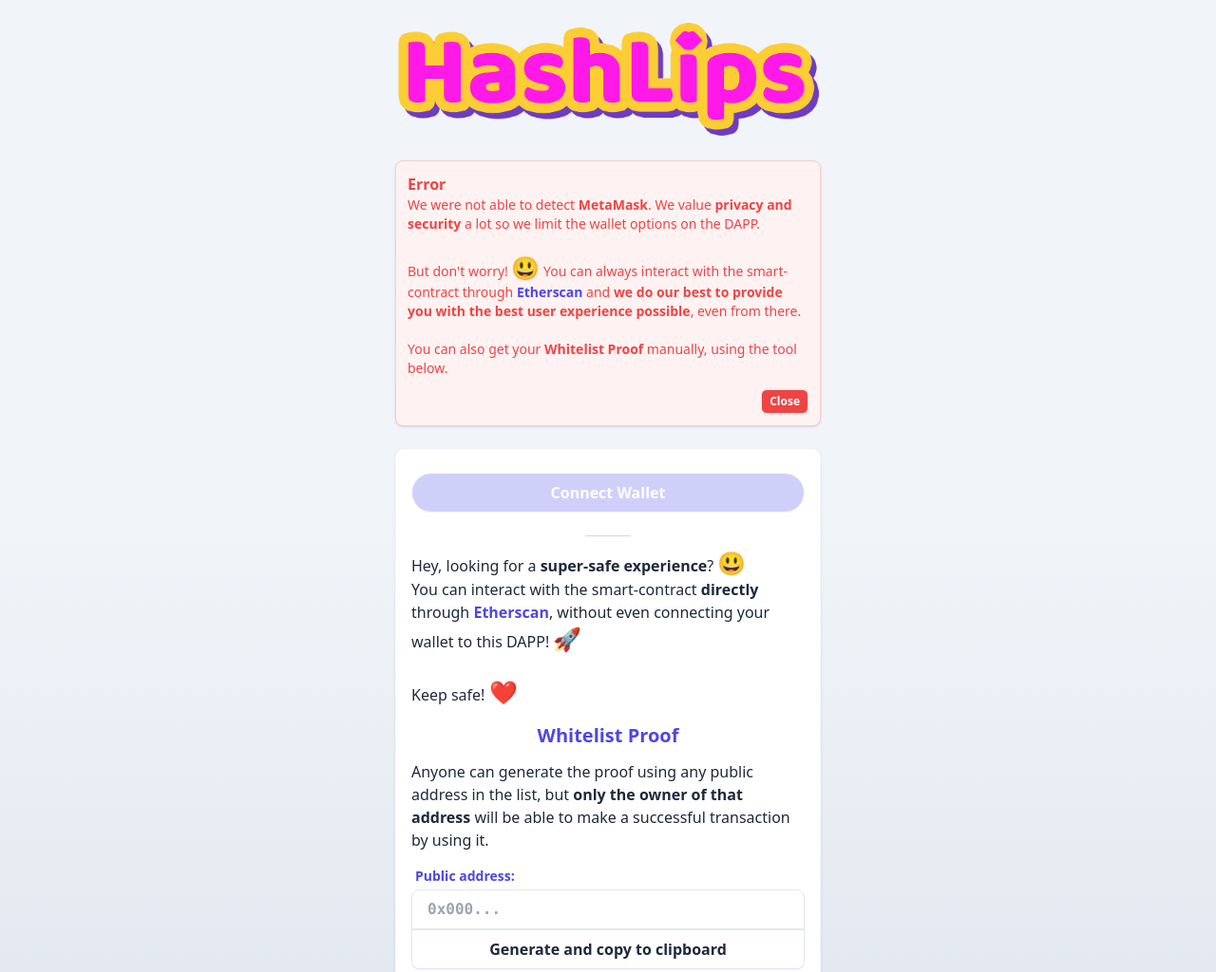
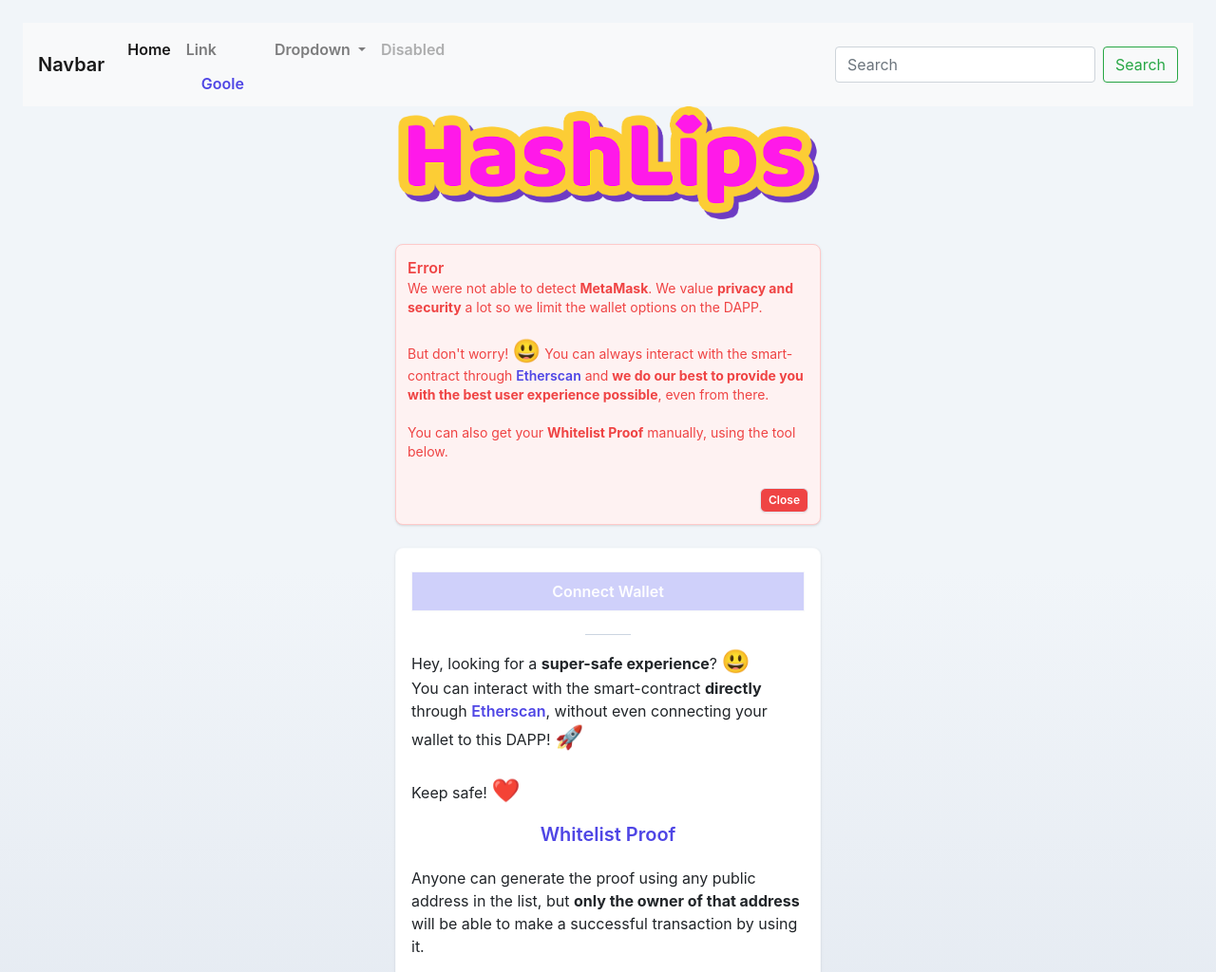
Before and after one commit to Zap-meta/royalty, a plain HTML site: page index.html in a window 1280 px wide. Shown: the top 1024 px of the page at 95% size. Drawn offline with nearby package versions, Linux system fonts and the light colour scheme.

Commit message:
Update index.html

```diff
--- a/index.html
+++ b/index.html
@@ -5,13 +5,50 @@
   <meta http-equiv="X-UA-Compatible" content="IE=edge">
   <meta name="viewport" content="width=device-width, initial-scale=1.0">
 
-  <title>YOUR_AWESOME_NFT_COLLECTION - Minting DAPP</title>
+  <title>Astro Minting DAPP</title>
   <link rel="icon" type="image/png" href="/build/images/fav.png" />
 
   <link rel="stylesheet" href="/build/main.css">
   <script src="/build/main.js"></script>
+  <link rel="stylesheet" href="https://cdn.jsdelivr.net/npm/bootstrap@4.0.0/dist/css/bootstrap.min.css" integrity="sha384-Gn5384xqQ1aoWXA+058RXPxPg6fy4IWvTNh0E263XmFcJlSAwiGgFAW/dAiS6JXm" crossorigin="anonymous">
 </head>
 <body>
+  <nav class="navbar navbar-expand-lg navbar-light bg-light">
+    <a class="navbar-brand" href="">Navbar</a>
+    <button class="navbar-toggler" type="button" data-toggle="collapse" data-target="#navbarSupportedContent" aria-controls="navbarSupportedContent" aria-expanded="false" aria-label="Toggle navigation">
+      <span class="navbar-toggler-icon"></span>
+    </button>
+
+    <div class="collapse navbar-collapse" id="navbarSupportedContent">
+      <ul class="navbar-nav mr-auto">
+        <li class="nav-item active">
+          <a class="nav-link" href="index.html">Home <span class="sr-only">(current)</span></a>
+        </li>
+        <li class="nav-item">
+          <a class="nav-link" href="#">Link</a>
+          <a target ="_blank" class="dropdown-item" href="https://www.google.com/">Goole</a>
+        </li>
+        <li class="nav-item dropdown">
+          <a class="nav-link dropdown-toggle" href="#" id="navbarDropdown" role="button" data-toggle="dropdown" aria-haspopup="true" aria-expanded="false">
+            Dropdown
+          </a>
+          <div class="dropdown-menu" aria-labelledby="navbarDropdown">
+
+            <a class="dropdown-item" href="#">Another action</a>
+            <div class="dropdown-divider"></div>
+            <a class="dropdown-item" href="#">Something else here</a>
+          </div>
+        </li>
+        <li class="nav-item">
+          <a class="nav-link disabled" href="#">Disabled</a>
+        </li>
+      </ul>
+      <form class="form-inline my-2 my-lg-0">
+        <input class="form-control mr-sm-2" type="search" placeholder="Search" aria-label="Search">
+        <button class="btn btn-outline-success my-2 my-sm-0" type="submit">Search</button>
+      </form>
+    </div>
+  </nav>
   <main>
     <img id="logo" src="/build/images/logo.png" alt="Logo" />
 
```
